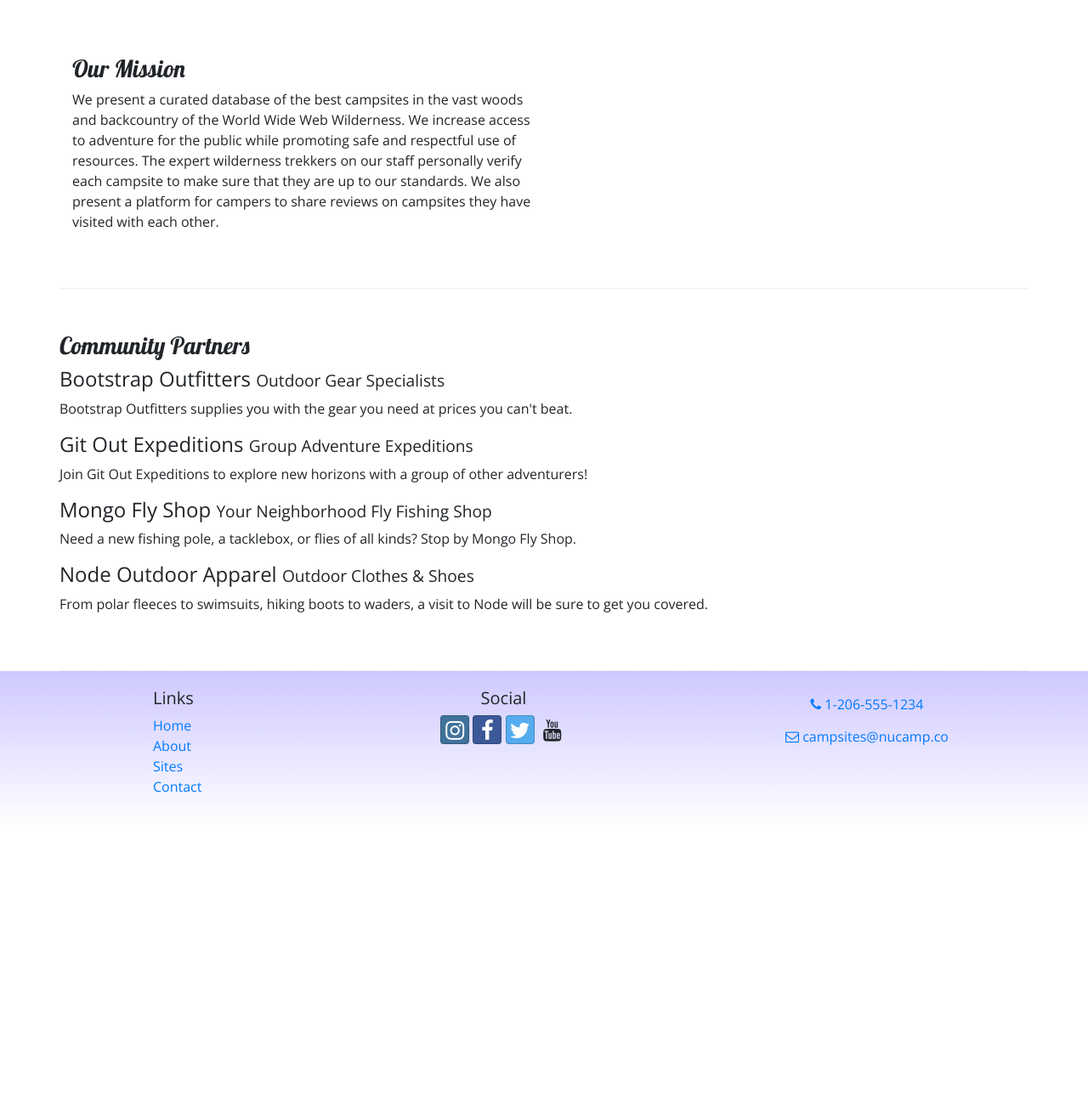
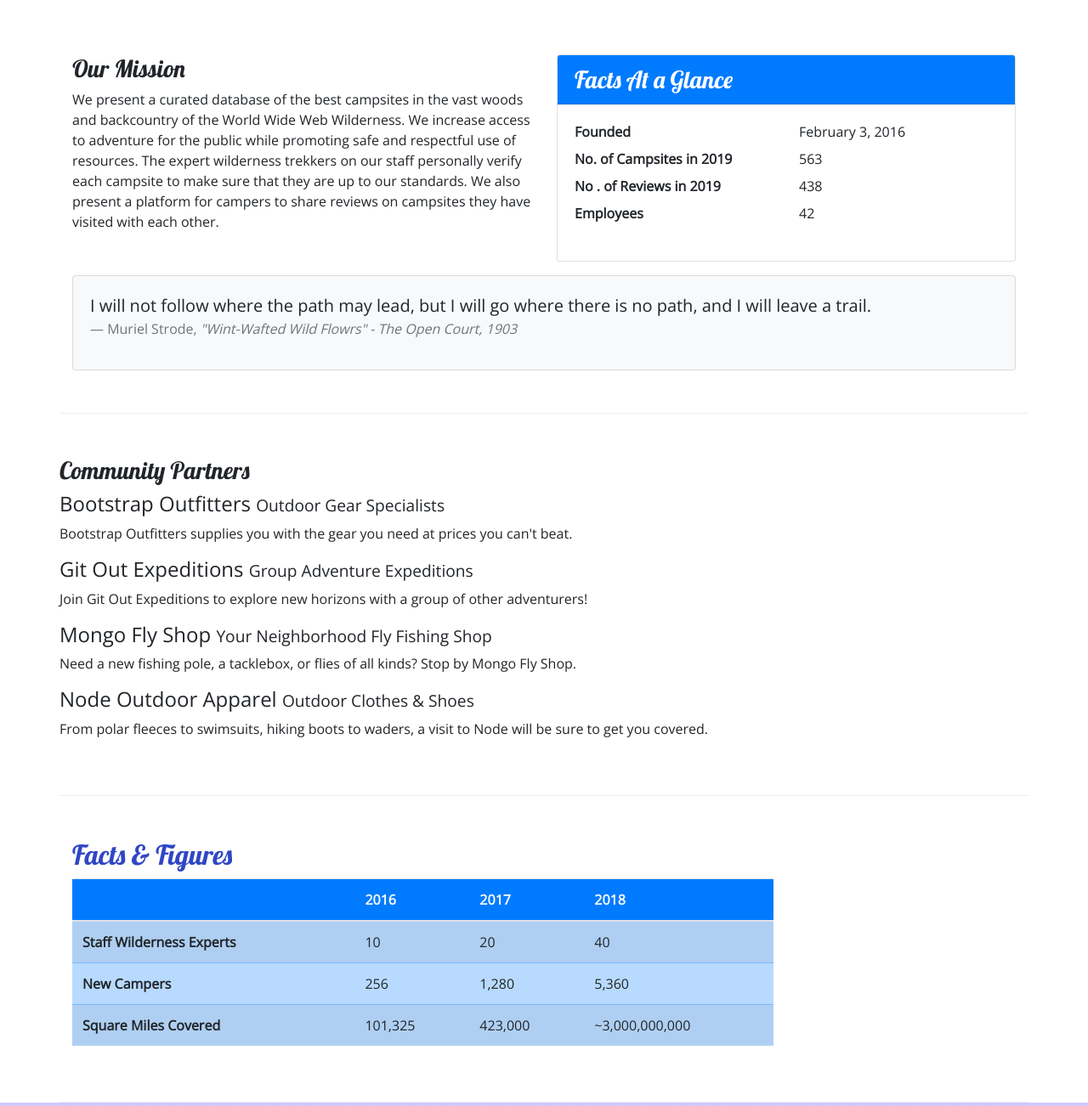
Before and after one commit to tawnymslc/nucampsite-bootstrap, a website: page aboutus.html in a window 1280 px wide. Shown: the part 340-1642 px from the top of the page at 85% size. Before the commit the page ends 1314 px from the top, so only its background shows below. Drawn offline with nearby package versions, Linux system fonts and the light colour scheme.

Commit message:
Adding cards and tables lessons

```diff
--- a/aboutus.html
+++ b/aboutus.html
@@ -76,6 +76,35 @@
             reviews on campsites they have visited with each other.
           </p>
         </div>
+        <div class="col-sm-6">
+          <div class="card">
+            <h3 class="card-header bg-primary text-white">Facts At a Glance</h3>
+            <div class="card-body">
+              <dl class="row">
+                  <dt class="col-6">Founded</dt>
+                  <dd class="col-6">February 3, 2016</dd>
+                  <dt class="col-6">No. of Campsites in 2019</dt>
+                  <dd class="col-6">563</dd>
+                  <dt class="col-6">No . of Reviews in 2019</dt>
+                  <dd class="col-6">438</dd>
+                  <dt class="col-6">Employees</dt>
+                  <dd class="col-6">42</dd>
+              </dl>
+            </div>
+          </div>
+        </div>
+        <div class="col">
+          <div class ="card bg-light mt-3">
+            <blockquote class="blockquote card-body">
+              <p class="mb-0">I will not follow where the path may lead, but I will go where there is no path, and I will leave a trail. </p>
+              <footer class="blockquote-footer">Muriel Strode,
+                  <cite title="Source Title">"Wint-Wafted Wild Flowrs" -
+                      The Open Court, 1903
+                  </cite>
+              </footer>
+            </blockquote>
+          </div>
+        </div>
       </div>
 
       <div class="row row-content">
@@ -107,9 +136,47 @@
           </p>
         </div>
       </div>
+
+      <div class="row row-content">
+        <div class="col-sm-9">
+          <h2>Facts &amp; Figures</h2>
+          <div class="table-responsive">
+            <table class="table table-striped">
+              <thead>
+                <tr class="bg-primary text-light">
+                  <th></th>
+                  <th>2016</th>
+                  <th>2017</th>
+                  <th>2018</th>
+                </tr>
+              </thead>
+              <tbody class="table-primary">
+                <tr>
+                  <th>Staff Wilderness Experts</th>
+                  <td>10</td>
+                  <td>20</td>
+                  <td>40</td>
+                </tr>
+                <tr>
+                  <th>New Campers</th>
+                  <td>256</td>
+                  <td>1,280</td>
+                  <td>5,360</td>
+                </tr>
+                <tr>
+                  <th>Square Miles Covered</th>
+                  <td>101,325</td>
+                  <td>423,000</td>
+                  <td>~3,000,000,000</td>
+                </tr>
+              </tbody>
+            </table>
+          </div>
+        </div>
+      </div>
     </div>
 
-    <footer>
+    <footer class="site-footer">
       <div class="container">
         <div class="row">
           <div class="col-4 col-sm-2 offset-1">
--- a/css/styles.css
+++ b/css/styles.css
@@ -14,7 +14,7 @@ header h2 {
     color: #CEC8FF;
 }
 
-footer {
+.site-footer {
     background-image: linear-gradient(#CEC8FF, white);
     padding: 20px 0;
 }
```
Also changed, not shown: contactus.html (+1 -1 lines), index.html (+1 -1 lines).
